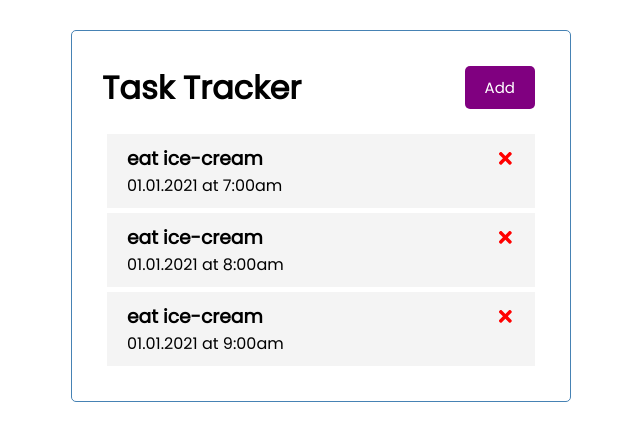
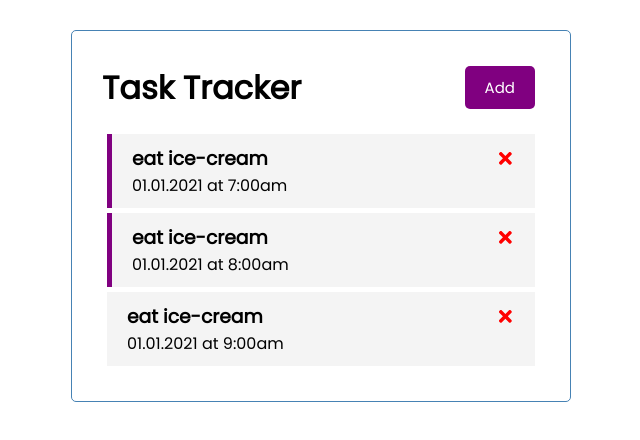
Before and after one commit to freefrogs/EX_React_Hooks, a React (Create React App) app: page / in a window 1280 px wide. Shown: the top 440 px of the page, without its empty margins (319-959 px from the left). Built offline with nearby package versions, Linux system fonts and the light colour scheme.

Commit message:
Add toggleReminder handler

```diff
--- a/src/App.js
+++ b/src/App.js
@@ -8,19 +8,19 @@ function App() {
       id: 1,
       text: 'eat ice-cream',
       day: '01.01.2021 at 7:00am',
-      remider: true,
+      reminder: true,
     },
     {
       id: 2,
       text: 'eat ice-cream',
       day: '01.01.2021 at 8:00am',
-      remider: true,
+      reminder: true,
     },
     {
       id: 3,
       text: 'eat ice-cream',
       day: '01.01.2021 at 9:00am',
-      remider: false,
+      reminder: false,
     },
   ])
   //setTasks([...tasks, {}]) -> aktualizacja state
@@ -30,11 +30,16 @@ function App() {
     setTasks(tasks.filter(t => t.id !== id))
   }
 
+  //toggle reminder
+  const toggleReminder = (id) => {
+    setTasks(tasks.map(t => t.id === id ? {...t, reminder: !t.reminder} : t))
+  }
+
   return (
     <div className="container">
       <Header />
       {tasks.length > 0 ? (
-        <Tasks tasks={tasks} onDelete={deleteTask} />
+        <Tasks tasks={tasks} onDelete={deleteTask} onToggle={toggleReminder} />
       ) : (
         'No task to show'
       )}
--- a/src/components/Task.js
+++ b/src/components/Task.js
@@ -1,8 +1,8 @@
 import { FaTimes } from 'react-icons/fa'
 
-const Task = ({ t, onDelete }) => {
+const Task = ({ t, onDelete, onToggle }) => {
   return (
-    <div className="task">
+    <div className={`task ${t.reminder ? 'reminder' : ''}`} onDoubleClick={() => onToggle(t.id)}>
       <h3>
         {t.text}
         <FaTimes style={{ color: 'red', cursor: 'pointer' }} onClick={() => onDelete(t.id)} />
--- a/src/components/Tasks.js
+++ b/src/components/Tasks.js
@@ -1,11 +1,11 @@
 import Task from './Task'
 
-const Tasks = ({ tasks, onDelete }) => {
+const Tasks = ({ tasks, onDelete, onToggle }) => {
   return (
     <div>
       {tasks.map(t => {
         return (
-          <Task key={t.id} t={t} onDelete={onDelete} />
+          <Task key={t.id} t={t} onDelete={onDelete} onToggle={onToggle}/>
         )
       })}
     </div>
--- a/src/index.css
+++ b/src/index.css
@@ -62,7 +62,7 @@ body {
 }
 
 .task.reminder {
-  border-left: 5px solid green;
+  border-left: 5px solid purple;
 }
 
 .task h3 {
```
Also changed, not shown: 1 other file (tests, documents, lock files or other folders).
